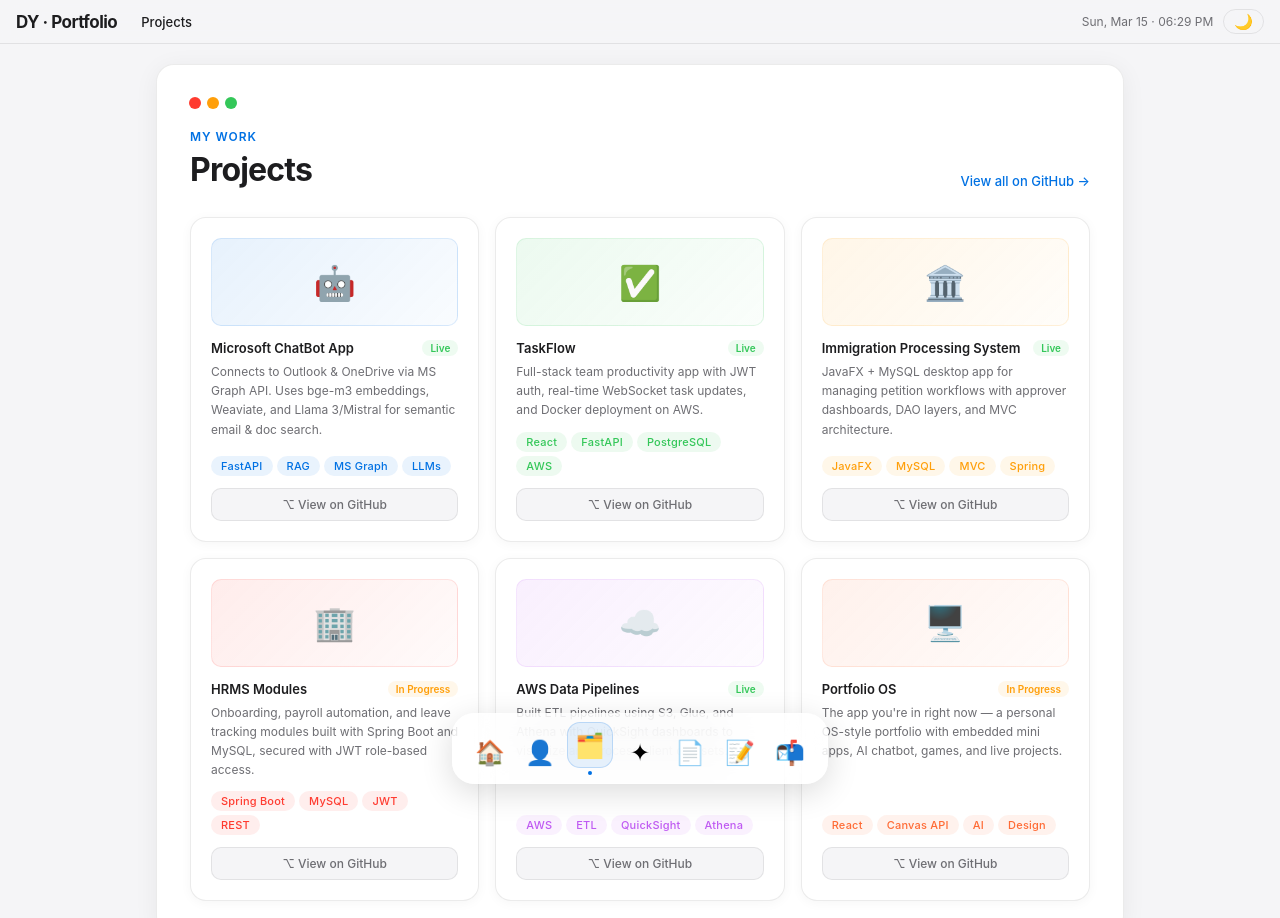
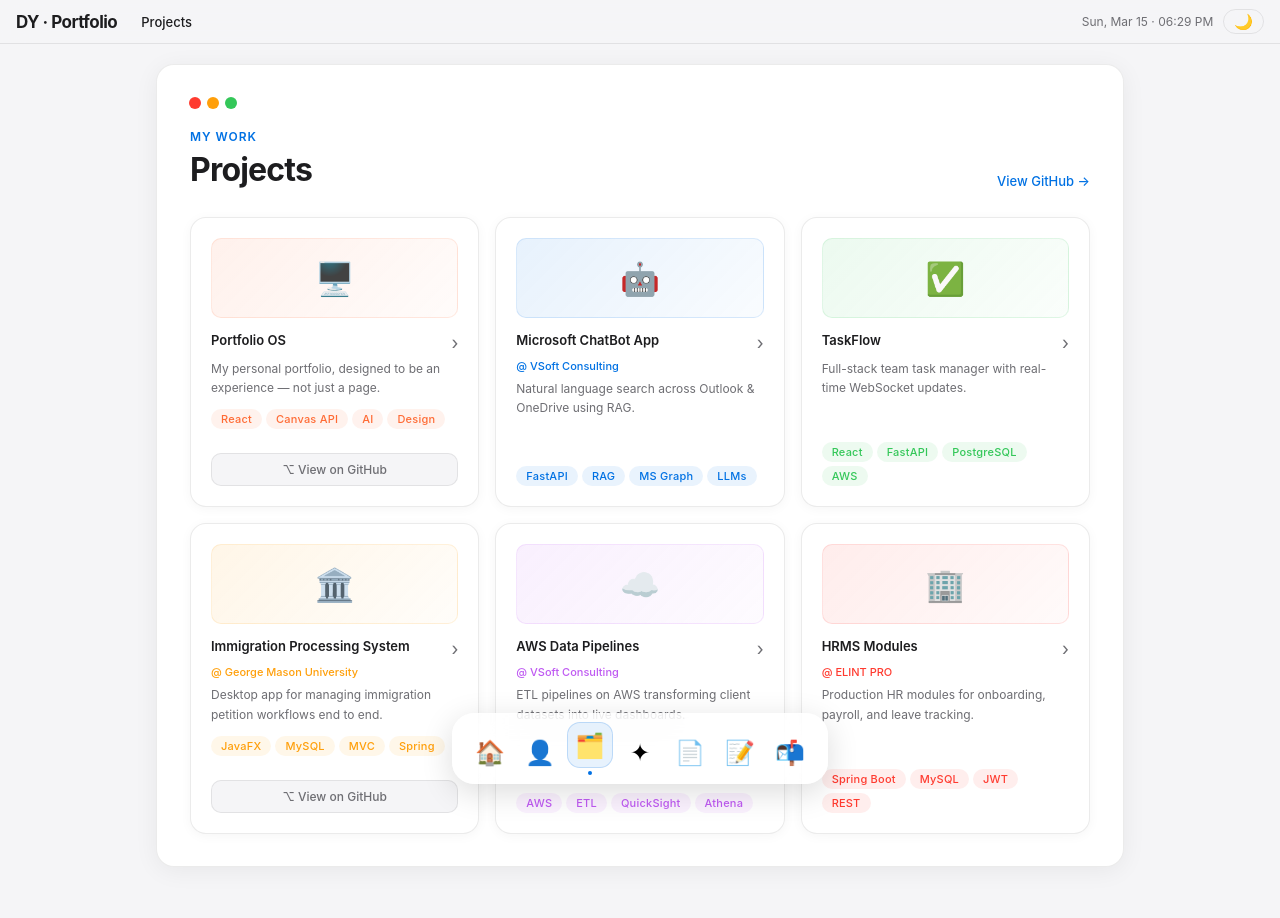
Before and after one commit to Dheeraj-Rex/portfolio-os, a React (Vite) app: page / in a window 1280 px wide. Both pictures are taken after a click on the button "View Projects". Shown: the top 918 px of the page. Built offline with nearby package versions, Linux system fonts and the light colour scheme.

Commit message:
content: updates UI  polish

```diff
--- a/src/App.jsx
+++ b/src/App.jsx
@@ -154,9 +154,9 @@
           <img src="/profile.png" alt="Dheeraj Yampati" style={{ width:"100%",height:"100%",objectFit:"cover",objectPosition:"center top" }}/>
         </div>
         <h1 className="hero-title" style={{ fontSize:52,fontWeight:700,color:colors.text,letterSpacing:"-0.03em",lineHeight:1.1 }}>Dheeraj Yampati</h1>
-        <p className="hero-sub" style={{ fontSize:20,color:colors.subtext,marginTop:10,fontWeight:400 }}>Full-Stack Dev · AI Builder · Co-Founder</p>
+        <p className="hero-sub" style={{ fontSize:20,color:colors.subtext,marginTop:10,fontWeight:400 }}>Software Engineer · AI/ML · Cloud · Full-Stack</p>
         <div style={{ display:"flex",gap:8,justifyContent:"center",marginTop:16,flexWrap:"wrap" }}>
-          {["Java","Python","React","AWS","AI/ML"].map(t=><Tag key={t} label={t}/>)}
+          {["Python","C/C++","Java","SQL","JavaScript"].map(t=><Tag key={t} label={t}/>)}
         </div>
         <div style={{ display:"flex",gap:12,justifyContent:"center",marginTop:28 }}>
           <button className="btn-primary" onClick={()=>onNav("projects")} style={{ background:colors.accent,color:"#fff",border:"none",padding:"12px 28px",borderRadius:980,fontSize:15,fontWeight:500 }}>View Projects</button>
@@ -169,14 +169,6 @@
             <div style={{ width:48,height:48,borderRadius:14,background:`${c.color}15`,display:"flex",alignItems:"center",justifyContent:"center",margin:"0 auto 12px",fontSize:22,color:c.color }}>{c.icon}</div>
             <div style={{ fontWeight:600,fontSize:13,color:colors.text }}>{c.label}</div>
             <div style={{ fontSize:11,color:colors.subtext,marginTop:4 }}>{c.desc}</div>
-          </div>
-        ))}
-      </div>
-      <div className="stats-bar" style={{ marginTop:32,padding:"16px 20px",borderRadius:14,background:colors.bg,border:`1px solid ${colors.border}`,display:"flex",gap:24,justifyContent:"center",animation:"fadeUp 0.5s 0.3s ease both",opacity:0,animationFillMode:"forwards" }}>
-        {[["3+","Projects"],["5","Mini Apps"],["2+ yrs","Experience"],["Open","to Work"]].map(([v,l])=>(
-          <div key={l} style={{ textAlign:"center" }}>
-            <div style={{ fontSize:20,fontWeight:700,color:colors.text }}>{v}</div>
-            <div style={{ fontSize:11,color:colors.subtext,marginTop:2 }}>{l}</div>
           </div>
         ))}
       </div>
@@ -195,15 +187,37 @@
           <p style={{ fontSize:12,fontWeight:600,color:colors.accent,letterSpacing:"0.08em",textTransform:"uppercase",marginBottom:8 }}>About Me</p>
           <h2 style={{ fontSize:36,fontWeight:700,color:colors.text,letterSpacing:"-0.025em",lineHeight:1.15 }}>Building things<br/>that matter.</h2>
           <p style={{ marginTop:16,fontSize:15,color:colors.subtext,lineHeight:1.7 }}>I'm a CS grad from George Mason University with a passion for building full-stack products and AI-powered systems. I love turning complex problems into clean, working software — from RAG pipelines to real-time web apps.</p>
-          <p style={{ marginTop:12,fontSize:15,color:colors.subtext,lineHeight:1.7 }}>Currently interning as a Software Engineer while co-founding Apex Sky, a startup I've been building since 2023. I thrive at the intersection of backend engineering, machine learning, and product thinking.</p>
+          <p style={{ marginTop:12,fontSize:15,color:colors.subtext,lineHeight:1.7 }}>I love going deep — whether it's designing a database schema, building a RAG pipeline, or shipping a full-stack app from scratch. I pick things up fast and care about writing software that actually works in production.</p>
           <div style={{ marginTop:24,display:"flex",gap:8,flexWrap:"wrap" }}>
             {["Java","Python","React/Next.js","FastAPI","Spring Boot","AWS","RAG / LLMs","MySQL"].map(s=><Tag key={s} label={s}/>)}
           </div>
+
+          {/* Personal facts */}
+          <div style={{ marginTop:28 }}>
+            <p style={{ fontSize:12,fontWeight:600,color:colors.subtext,letterSpacing:"0.06em",textTransform:"uppercase",marginBottom:12 }}>Outside of work</p>
+            <div style={{ display:"grid",gridTemplateColumns:"1fr 1fr",gap:10 }}>
+              {[
+                {icon:"🏉", label:"Rugby",   sub:"Competitive team sport"},
+                {icon:"🎸", label:"Music",   sub:"Guitar & discovering new sounds"},
+                {icon:"✈️", label:"Travel",  sub:"Always planning the next trip"},
+                {icon:"🛠️", label:"Builder", sub:"Always tinkering on side projects"},
+              ].map(f=>(
+                <div key={f.label} style={{ display:"flex",alignItems:"center",gap:10,padding:"10px 12px",borderRadius:10,background:colors.bg,border:`1px solid ${colors.border}` }}>
+                  <span style={{ fontSize:18 }}>{f.icon}</span>
+                  <div>
+                    <div style={{ fontSize:12,fontWeight:600,color:colors.text }}>{f.label}</div>
+                    <div style={{ fontSize:11,color:colors.subtext }}>{f.sub}</div>
                   </div>
+                </div>
+              ))}
+            </div>
+          </div>
+        </div>
+
         <div style={{ display:"flex",flexDirection:"column",gap:14 }}>
           {[
             {icon:"🎓",title:"Education",    sub:"B.S. Computer Science · George Mason University · Dec 2025"},
-            {icon:"💼",title:"Current Role", sub:"SWE Intern @ ELINT PRO · Co-Founder @ Apex Sky"},
+            {icon:"💼",title:"Current Role", sub:"Software Engineering Intern @ ELINT PRO"},
             {icon:"📍",title:"Location",     sub:"Fairfax, VA · Open to Remote"},
             {icon:"📧",title:"Contact",      sub:"dheerajyampati@gmail.com"},
           ].map(item=>(
@@ -224,16 +238,60 @@
 // ─── PROJECTS ─────────────────────────────────────────────────────
 const ProjectsSection = () => {
   const { colors } = useTheme();
+  const [expanded, setExpanded] = useState(null);
   const GH = "https://github.com/Dheeraj-Rex";
+
   const projects = [
-    {title:"Microsoft ChatBot App",         desc:"Connects to Outlook & OneDrive via MS Graph API. Uses bge-m3 embeddings, Weaviate, and Llama 3/Mistral for semantic email & doc search.", tags:["FastAPI","RAG","MS Graph","LLMs"],     color:"#0071e3", icon:"🤖", status:"Live",        github:GH},
-    {title:"TaskFlow",                      desc:"Full-stack team productivity app with JWT auth, real-time WebSocket task updates, and Docker deployment on AWS.",                          tags:["React","FastAPI","PostgreSQL","AWS"],  color:"#34c759", icon:"✅", status:"Live",        github:GH},
-    {title:"Immigration Processing System", desc:"JavaFX + MySQL desktop app for managing petition workflows with approver dashboards, DAO layers, and MVC architecture.",                  tags:["JavaFX","MySQL","MVC","Spring"],       color:"#ff9f0a", icon:"🏛️", status:"Live",        github:GH},
-    {title:"HRMS Modules",                  desc:"Onboarding, payroll automation, and leave tracking modules built with Spring Boot and MySQL, secured with JWT role-based access.",          tags:["Spring Boot","MySQL","JWT","REST"],    color:"#ff3b30", icon:"🏢", status:"In Progress", github:GH},
-    {title:"AWS Data Pipelines",            desc:"Built ETL pipelines using S3, Glue, and Athena with QuickSight dashboards to visualize and process client datasets.",                    tags:["AWS","ETL","QuickSight","Athena"],     color:"#bf5af2", icon:"☁️", status:"Live",        github:GH},
-    {title:"Portfolio OS",                  desc:"The app you're in right now — a personal OS-style portfolio with embedded mini apps, AI chatbot, games, and live projects.",              tags:["React","Canvas API","AI","Design"],    color:"#ff6b35", icon:"🖥️", status:"In Progress", github:GH},
+    {
+      title:"Portfolio OS", icon:"🖥️", color:"#ff6b35",
+      tags:["React","Canvas API","AI","Design"],
+      builtAt: null,
+      github: GH,
+      desc:"My personal portfolio, designed to be an experience — not just a page.",
+      detail:"I built this because I wanted my portfolio to show what I can build, not just describe it. It's a macOS-inspired personal OS with a real dock, menu bar, dark mode, and embedded live demos of projects I've shipped. The goal was to make something unique that any recruiter or engineer would remember after visiting."
+    },
+    {
+      title:"Microsoft ChatBot App", icon:"🤖", color:"#0071e3",
+      tags:["FastAPI","RAG","MS Graph","LLMs"],
+      builtAt:"@ VSoft Consulting",
+      github: null,
+      desc:"Natural language search across Outlook & OneDrive using RAG.",
+      detail:"Built during my ML internship at VSoft. The app connects to Outlook and OneDrive via Microsoft Graph API and lets users search emails and documents using natural language. Powered by a RAG pipeline with Weaviate, bge-m3 embeddings, and Llama 3/Mistral for context-aware answer generation."
+    },
+    {
+      title:"TaskFlow", icon:"✅", color:"#34c759",
+      tags:["React","FastAPI","PostgreSQL","AWS"],
+      builtAt: null,
+      github: null,
+      desc:"Full-stack team task manager with real-time WebSocket updates.",
+      detail:"A full-stack team productivity app with real-time task updates via WebSockets, JWT authentication, and a clean React frontend. Backend runs on FastAPI with PostgreSQL, containerized with Docker and deployed to AWS. Built to handle collaborative workflows without page refreshes."
+    },
+    {
+      title:"Immigration Processing System", icon:"🏛️", color:"#ff9f0a",
+      tags:["JavaFX","MySQL","MVC","Spring"],
+      builtAt:"@ George Mason University",
+      github: GH,
+      desc:"Desktop app for managing immigration petition workflows end to end.",
+      detail:"A desktop application built to manage immigration petition workflows as a semester-long software engineering project at GMU. Features role-based approver dashboards, a clean DAO data layer, and MVC architecture using JavaFX and MySQL — built in sprints with a full team."
+    },
+    {
+      title:"AWS Data Pipelines", icon:"☁️", color:"#bf5af2",
+      tags:["AWS","ETL","QuickSight","Athena"],
+      builtAt:"@ VSoft Consulting",
+      github: null,
+      desc:"ETL pipelines on AWS transforming client datasets into live dashboards.",
+      detail:"Built ETL pipelines using S3, Glue, and Athena to process and transform client datasets, connected to QuickSight dashboards for visual reporting and analysis. Part of a larger data infrastructure project at VSoft — designed to run on a schedule and handle variable-format input files."
+    },
+    {
+      title:"HRMS Modules", icon:"🏢", color:"#ff3b30",
+      tags:["Spring Boot","MySQL","JWT","REST"],
+      builtAt:"@ ELINT PRO",
+      github: null,
+      desc:"Production HR modules for onboarding, payroll, and leave tracking.",
+      detail:"Enterprise HR modules covering onboarding, payroll automation, and leave tracking — currently in production at ELINT PRO. Built with Java Spring Boot and MySQL, with secure REST APIs using JWT role-based access control. Optimized SQL queries and added lightweight caching to reduce response times."
+    },
   ];
-  const statusColor = s => s==="Live"?colors.green:s==="Open Source"?colors.accent:colors.yellow;
+
   return (
     <SectionShell>
       <div style={{ maxWidth:900, margin:"0 auto" }}>
@@ -242,28 +300,46 @@
             <p style={{ fontSize:12,fontWeight:600,color:colors.accent,letterSpacing:"0.08em",textTransform:"uppercase",marginBottom:6 }}>My Work</p>
             <h2 style={{ fontSize:32,fontWeight:700,color:colors.text,letterSpacing:"-0.025em" }}>Projects</h2>
           </div>
-          <a href={GH} target="_blank" rel="noopener noreferrer" style={{ fontSize:13,color:colors.accent,textDecoration:"none",fontWeight:500 }}>View all on GitHub →</a>
+          <a href={GH} target="_blank" rel="noopener noreferrer" style={{ fontSize:13,color:colors.accent,textDecoration:"none",fontWeight:500 }}>View GitHub →</a>
         </div>
         <div className="desktop-grid-3" style={{ display:"grid",gridTemplateColumns:"1fr 1fr 1fr",gap:16 }}>
-          {projects.map((p,i)=>(
-            <div key={i} className="card" style={{ borderRadius:16,padding:20,border:`1px solid ${colors.border}`,background:colors.surfaceSolid,boxShadow:"0 2px 12px rgba(0,0,0,0.04)",display:"flex",flexDirection:"column" }}>
-              <div style={{ height:88,borderRadius:10,marginBottom:14,background:`linear-gradient(135deg,${p.color}18,${p.color}06)`,border:`1px solid ${p.color}20`,display:"flex",alignItems:"center",justifyContent:"center",fontSize:34 }}>{p.icon}</div>
-              <div style={{ display:"flex",justifyContent:"space-between",alignItems:"flex-start",marginBottom:6 }}>
-                <h3 style={{ fontSize:13,fontWeight:600,color:colors.text,flex:1,paddingRight:8 }}>{p.title}</h3>
-                <span style={{ fontSize:10,padding:"2px 8px",borderRadius:20,background:`${statusColor(p.status)}15`,color:statusColor(p.status),fontWeight:600,whiteSpace:"nowrap" }}>{p.status}</span>
+          {projects.map((p,i)=>{
+            const isOpen = expanded === i;
+            return (
+              <div key={i} style={{ display:"flex", flexDirection:"column" }}>
+                <div className="card" onClick={()=>setExpanded(isOpen ? null : i)}
+                  style={{ borderRadius:16,padding:20,border:`1px solid ${isOpen ? p.color+"50" : colors.border}`,background: isOpen ? `${p.color}06` : colors.surfaceSolid,boxShadow:"0 2px 12px rgba(0,0,0,0.04)",display:"flex",flexDirection:"column",flex:1 }}>
+                  <div style={{ height:80,borderRadius:10,marginBottom:14,background:`linear-gradient(135deg,${p.color}18,${p.color}06)`,border:`1px solid ${p.color}20`,display:"flex",alignItems:"center",justifyContent:"center",fontSize:32 }}>{p.icon}</div>
+                  <div style={{ display:"flex",justifyContent:"space-between",alignItems:"flex-start",marginBottom:6,gap:6 }}>
+                    <h3 style={{ fontSize:13,fontWeight:600,color:colors.text,flex:1 }}>{p.title}</h3>
+                    <div style={{ fontSize:18,color:colors.subtext,transition:"transform 0.2s ease",transform:isOpen?"rotate(90deg)":"rotate(0deg)",flexShrink:0 }}>›</div>
                   </div>
+                  {p.builtAt && (
+                    <div style={{ fontSize:11,fontWeight:500,color:p.color,marginBottom:6 }}>{p.builtAt}</div>
+                  )}
                   <p style={{ fontSize:12,color:colors.subtext,lineHeight:1.6,marginBottom:12,flex:1 }}>{p.desc}</p>
-              <div style={{ display:"flex",gap:4,flexWrap:"wrap",marginBottom:12 }}>
+                  <div style={{ display:"flex",gap:4,flexWrap:"wrap",marginBottom: p.github ? 12 : 0 }}>
                     {p.tags.map(t=><Tag key={t} label={t} color={p.color}/>)}
                   </div>
+                  {p.github && (
                     <a href={p.github} target="_blank" rel="noopener noreferrer"
-                style={{ display:"flex",alignItems:"center",justifyContent:"center",gap:6,padding:"8px 0",borderRadius:10,border:`1px solid ${colors.border}`,background:colors.bg,color:colors.subtext,textDecoration:"none",fontSize:12,fontWeight:500,transition:"all 0.15s ease" }}
+                      onClick={e=>e.stopPropagation()}
+                      style={{ marginTop:12,display:"flex",alignItems:"center",justifyContent:"center",gap:6,padding:"8px 0",borderRadius:10,border:`1px solid ${colors.border}`,background:colors.bg,color:colors.subtext,textDecoration:"none",fontSize:12,fontWeight:500,transition:"all 0.15s ease" }}
                       onMouseEnter={e=>{e.currentTarget.style.borderColor=p.color;e.currentTarget.style.color=p.color;e.currentTarget.style.background=`${p.color}08`;}}
                       onMouseLeave={e=>{e.currentTarget.style.borderColor=colors.border;e.currentTarget.style.color=colors.subtext;e.currentTarget.style.background=colors.bg;}}>
                       ⌥ View on GitHub
                     </a>
+                  )}
                 </div>
-          ))}
+                {/* Expanded detail */}
+                {isOpen && (
+                  <div className="slideUp" style={{ marginTop:6,borderRadius:14,padding:"18px 20px",background:colors.bg,border:`1px solid ${p.color}30` }}>
+                    <p style={{ fontSize:13,color:colors.text,lineHeight:1.75 }}>{p.detail}</p>
+                  </div>
+                )}
+              </div>
+            );
+          })}
         </div>
       </div>
     </SectionShell>
```
Lines whose indentation alone changed are shown as unchanged.
